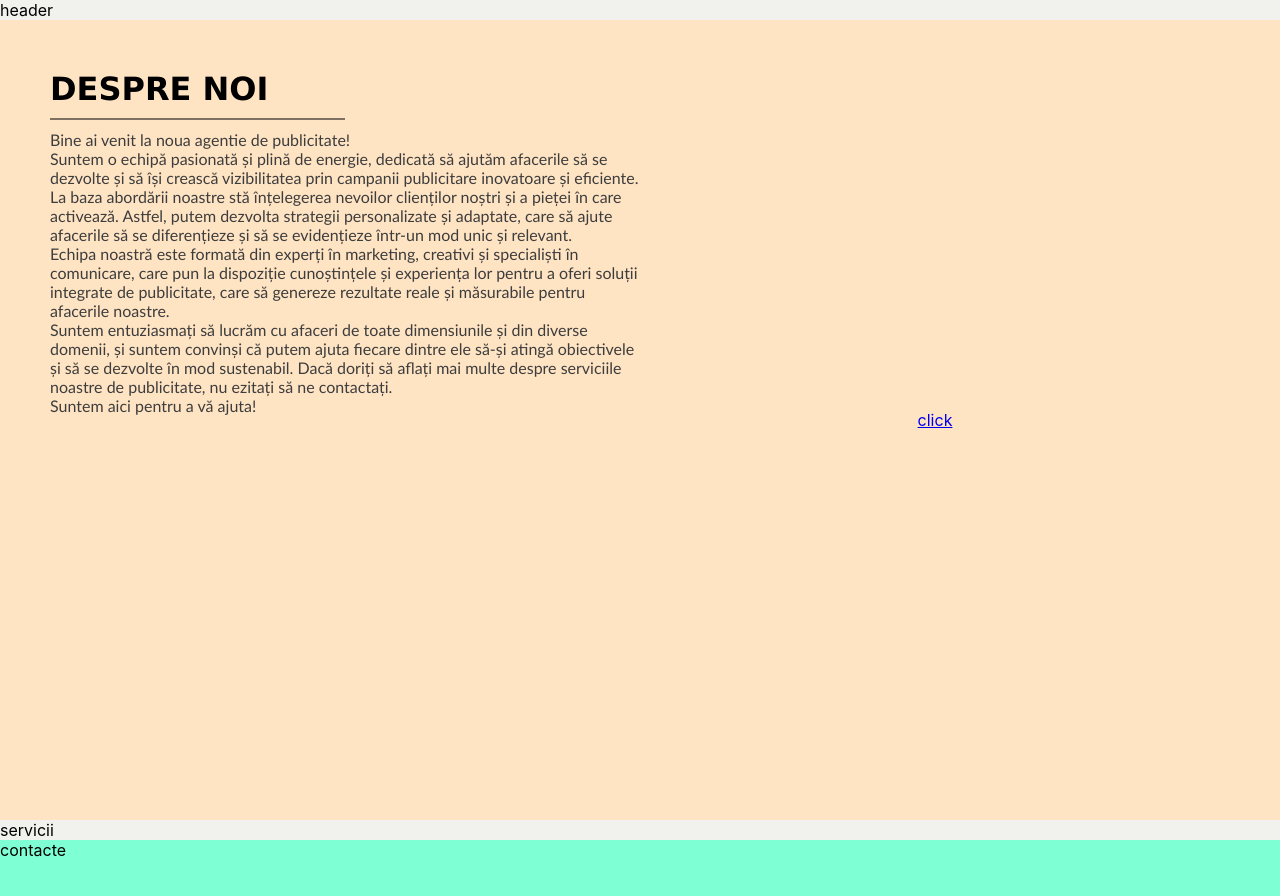
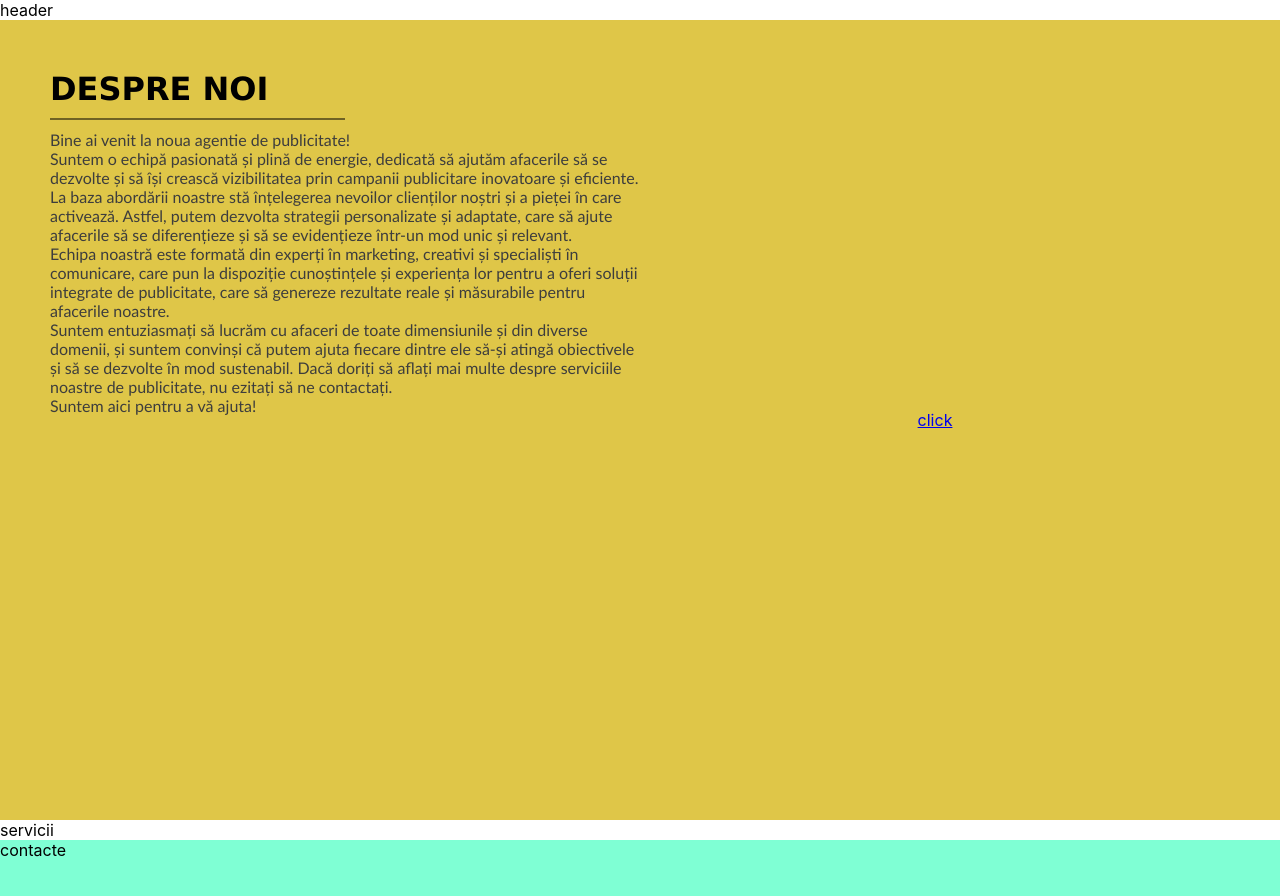
Before and after one commit to AlexandruC7/Mind-Global-Project, a React (Create React App) app: page / in a window 1280 px wide. Shown: the top 896 px of the page. Built offline with nearby package versions, Linux system fonts and the light colour scheme.

Commit message:
changed bg

```diff
--- a/src/components/desprenoi/desprenoi.css
+++ b/src/components/desprenoi/desprenoi.css
@@ -1,5 +1,5 @@
 .desprenoi {
-  background-color: bisque;
+  background-color: rgb(223, 198, 72);
   display: flex;
   padding: 50px;
 
--- a/src/index.css
+++ b/src/index.css
@@ -6,5 +6,5 @@ body {
   -webkit-font-smoothing: antialiased;
   -moz-osx-font-smoothing: grayscale;
 
-  background: rgb(241, 241, 237);
+  background: white;
 }
```
